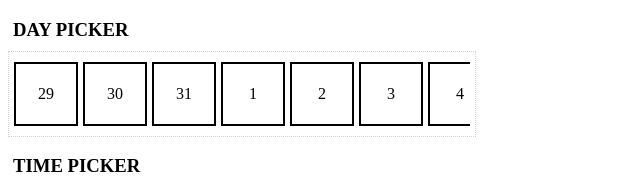
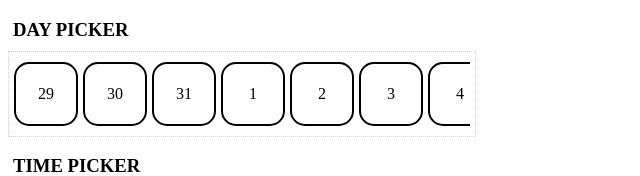
Before and after one commit to maciejk77/time-date-picker, a React (Create React App) app: page / in a window 1280 px wide. Shown: the top 176 px of the page, without its empty margins (0-640 px from the left). Built offline with nearby package versions, Linux system fonts and the light colour scheme.

Commit message:
Add customStyles for additional changes

```diff
--- a/package.json
+++ b/package.json
@@ -10,6 +10,7 @@
     "moment": "^2.29.1",
     "react": "^17.0.2",
     "react-dom": "^17.0.2",
+    "react-jss": "^10.6.0",
     "react-scripts": "4.0.3",
     "uninstall": "^0.0.0",
     "web-vitals": "^1.0.1"
--- a/src/components/DayPicker/index.js
+++ b/src/components/DayPicker/index.js
@@ -30,7 +30,13 @@ const DayPicker = () => {
 
   return (
     <div style={styles.dayPicker}>
-      <Picker data={days} dataKey="day" onClick={handleClick} type="day" />
+      <Picker
+        data={days}
+        dataKey="day"
+        onClick={handleClick}
+        type="day"
+        customStyles={{ borderRadius: 15 }}
+      />
     </div>
   );
 };
--- a/src/components/Pick/index.js
+++ b/src/components/Pick/index.js
@@ -1,7 +1,7 @@
 import React from 'react';
 import { isActiveSlot } from '../../helpers';
 
-const Pick = ({ data, value, onClick, type }) => {
+const Pick = ({ data, value, onClick, type, customStyles }) => {
   const inactivePickStyle = { ...styles.pick, ...styles.inactivePick };
   // TODO: this logic can be simplified
   // TODO: Add activePick style e.g. default first day of the array on initial render
@@ -9,7 +9,11 @@ const Pick = ({ data, value, onClick, type }) => {
 
   return (
     <div
-      style={isDisabled ? inactivePickStyle : styles.pick}
+      style={
+        isDisabled
+          ? { ...inactivePickStyle, ...customStyles }
+          : { ...styles.pick, ...customStyles }
+      }
       onClick={isDisabled ? null : () => onClick(data)}
     >
       {value}
--- a/src/components/Picker/index.js
+++ b/src/components/Picker/index.js
@@ -1,7 +1,7 @@
 import React from 'react';
 import Pick from '../Pick';
 
-const Picker = ({ dataKey, data, onClick, type }) => {
+const Picker = ({ dataKey, data, onClick, type, customStyles }) => {
   const timePickerStyle = { ...styles.picker, ...styles.pickerTime };
   const orientation = type === 'day' ? styles.picker : timePickerStyle;
 
@@ -14,6 +14,7 @@ const Picker = ({ dataKey, data, onClick, type }) => {
           data={item}
           onClick={onClick}
           type={type}
+          customStyles={customStyles}
         />
       ))}
     </div>
```
Also changed, not shown: 2 other files (tests, documents, lock files or other folders).
